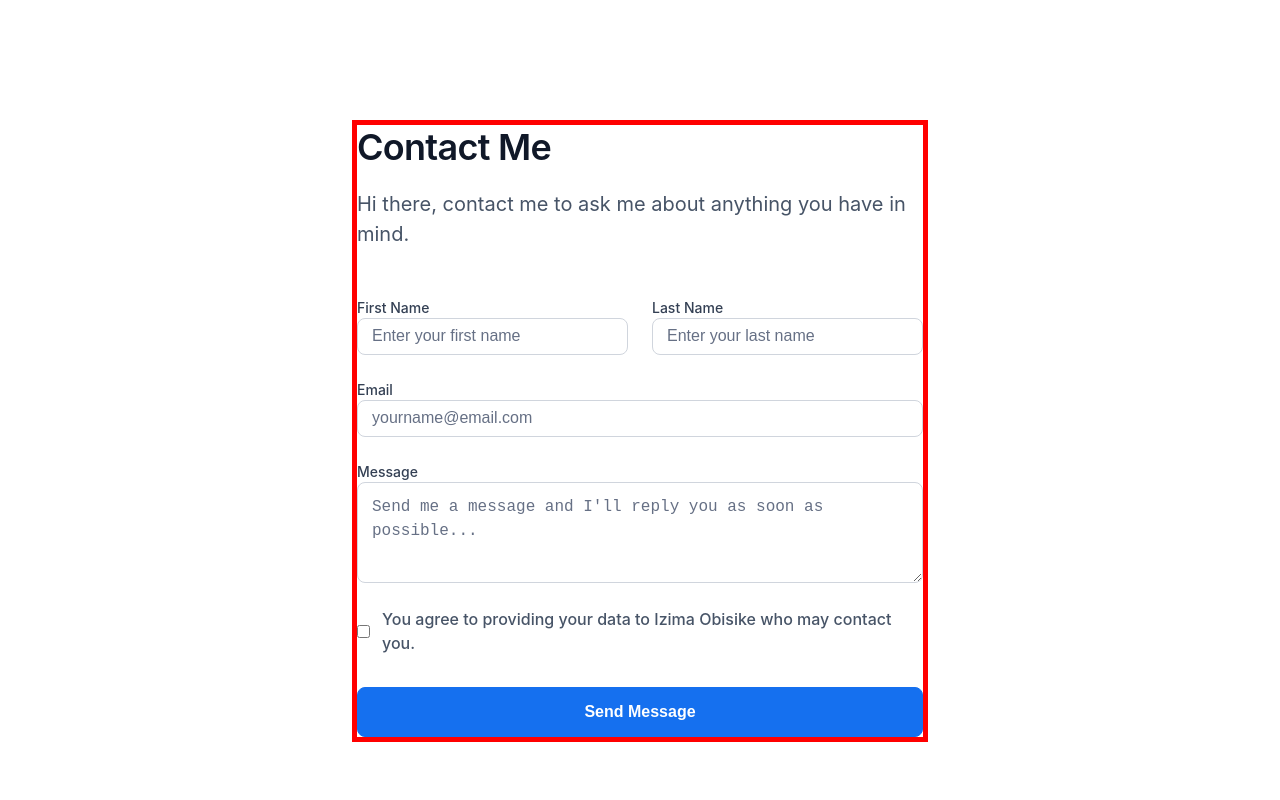
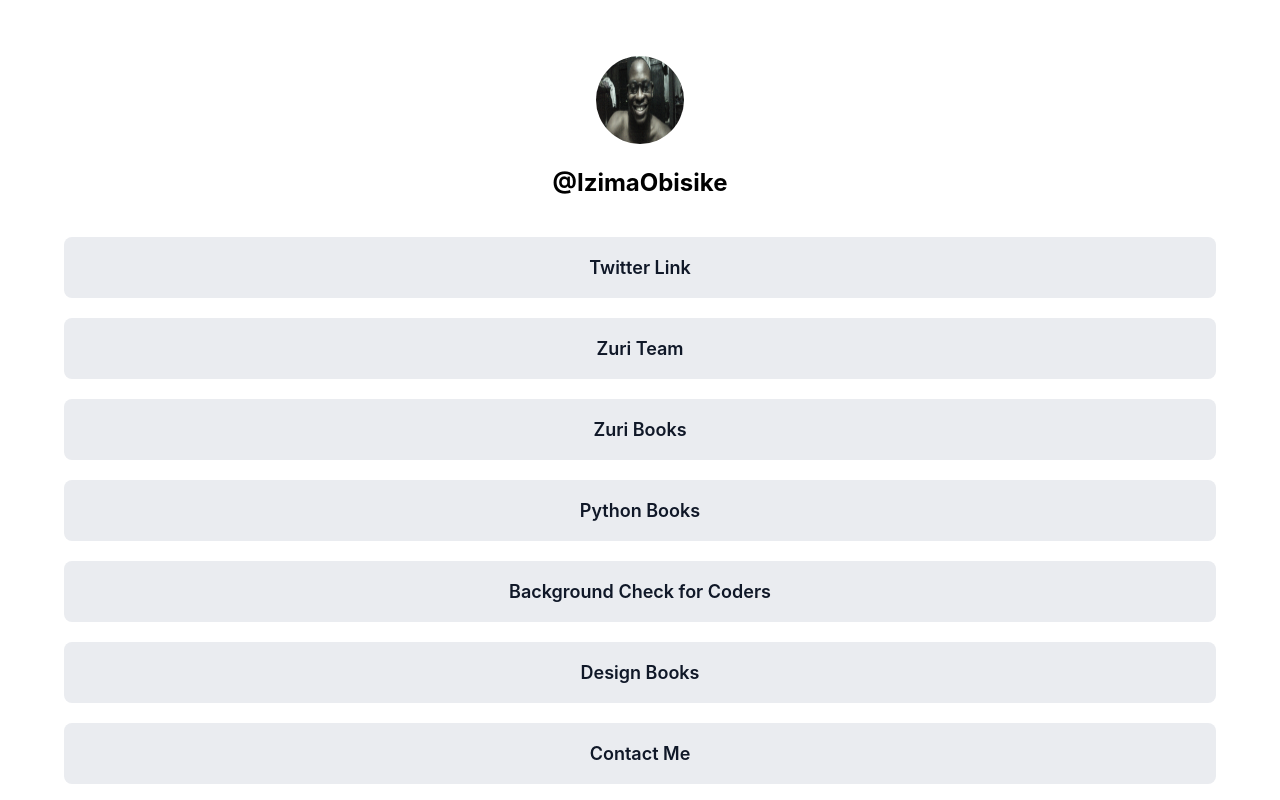
Before and after one commit to Izima01/Task1, a React (Create React App) app: page / in a window 1280 px wide. Shown: the top 800 px of the page. Built offline with nearby package versions, Linux system fonts and the light colour scheme; the HTML template or start-up script is replaced by a standard one.

Commit message:
Added routing for the pages

```diff
--- a/src/App.js
+++ b/src/App.js
@@ -1,3 +1,4 @@
+import { Route, Routes } from 'react-router-dom';
 import './App.css';
 import Contact from './Pages/Contact';
 import Home from './Pages/Home';
@@ -6,8 +7,10 @@
 
   return (
     <div className="App">
-      {/* <Home /> */}
-      <Contact />
+      <Routes>
+        <Route path='/' element={<Home />} />
+        <Route path='/contact' element={<Contact />} />
+      </Routes>
     </div>
   );
 }
```
